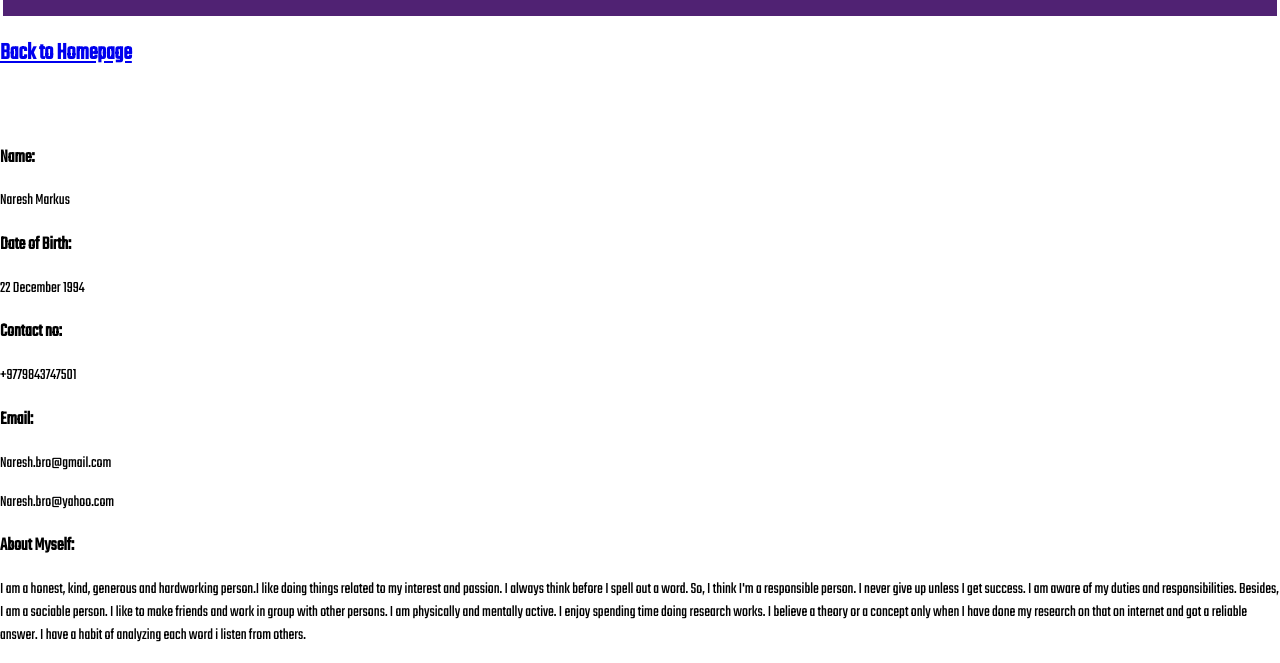
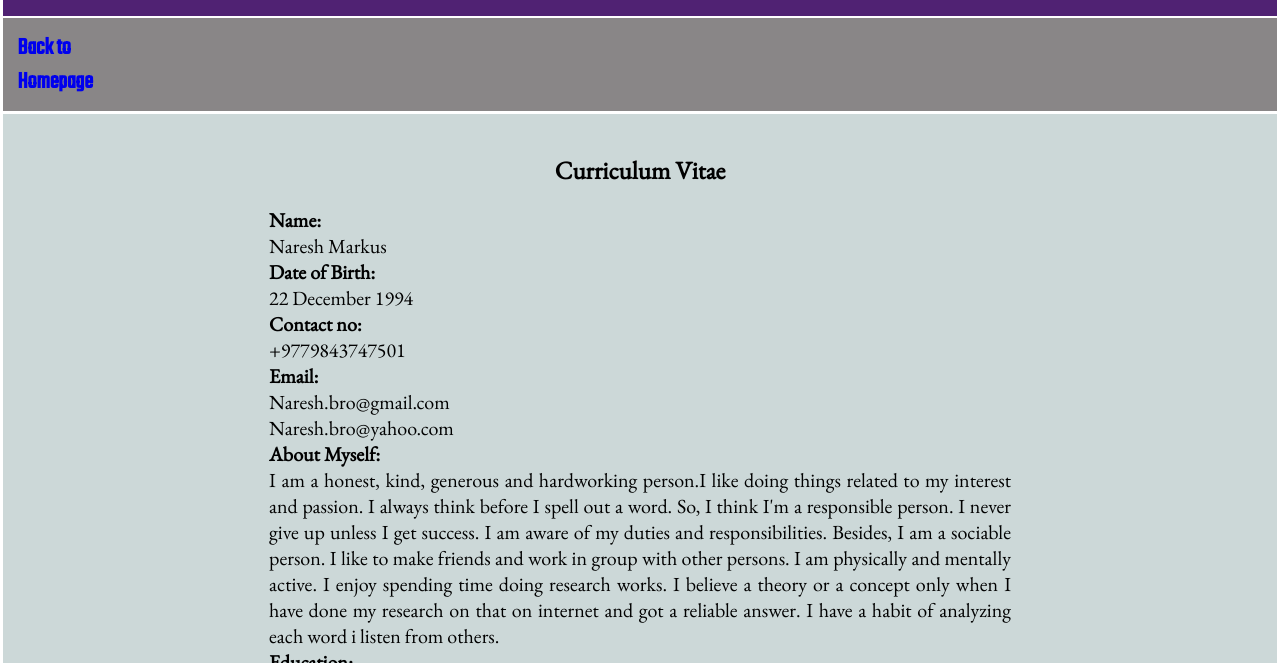
Before and after one commit to axcqvnz/xla_csy1018_zrc, a plain HTML site: page cv.html in a window 1280 px wide. Shown: the part 114-777 px from the top of the page. Drawn offline with nearby package versions, Linux system fonts and the light colour scheme.

Commit message:
Made cv look beautiful by adding css properties. And css added for the link situated between header and section in separate div

```diff
--- a/css/cv.css
+++ b/css/cv.css
@@ -17,6 +17,46 @@ header{
 }
 header img{
   margin-right: 20px;
+}
+
+.back{
+  padding:0.5;
+ background: rgb(137, 134, 135);margin: 0.2%;
+}
+.back h2{
+  margin:0.2%;padding:0.98%;width: 10%;
+}
+.back a{
+padding: 0.5;
+text-decoration: none;
+}
+.back a h2:hover{
+  background: lightgreen;
+  width:10%;text-align: center;border-radius: 20px;text-decoration: underline;
+}
+section{
+font-family: 'EB Garamond', serif;
+padding:1.5%;margin:0.2%;display: flex;flex-direction: column;background:rgb(204, 216, 216);
+}
+
+section h3{
+  font-size: 20px;
+  margin-top: 0;
+  margin-bottom: 0;
+}
+section p{
+  font-size: 20px;
+  text-align: justify;
+  margin-top: 0;
+  margin-bottom: 0;
+}
+section h1{
+  font-size: 25px;
+  color: black;
+  text-align: center;
+}
+article{
+  margin: 0 20%;color: black;
 }
 
 footer {
```
